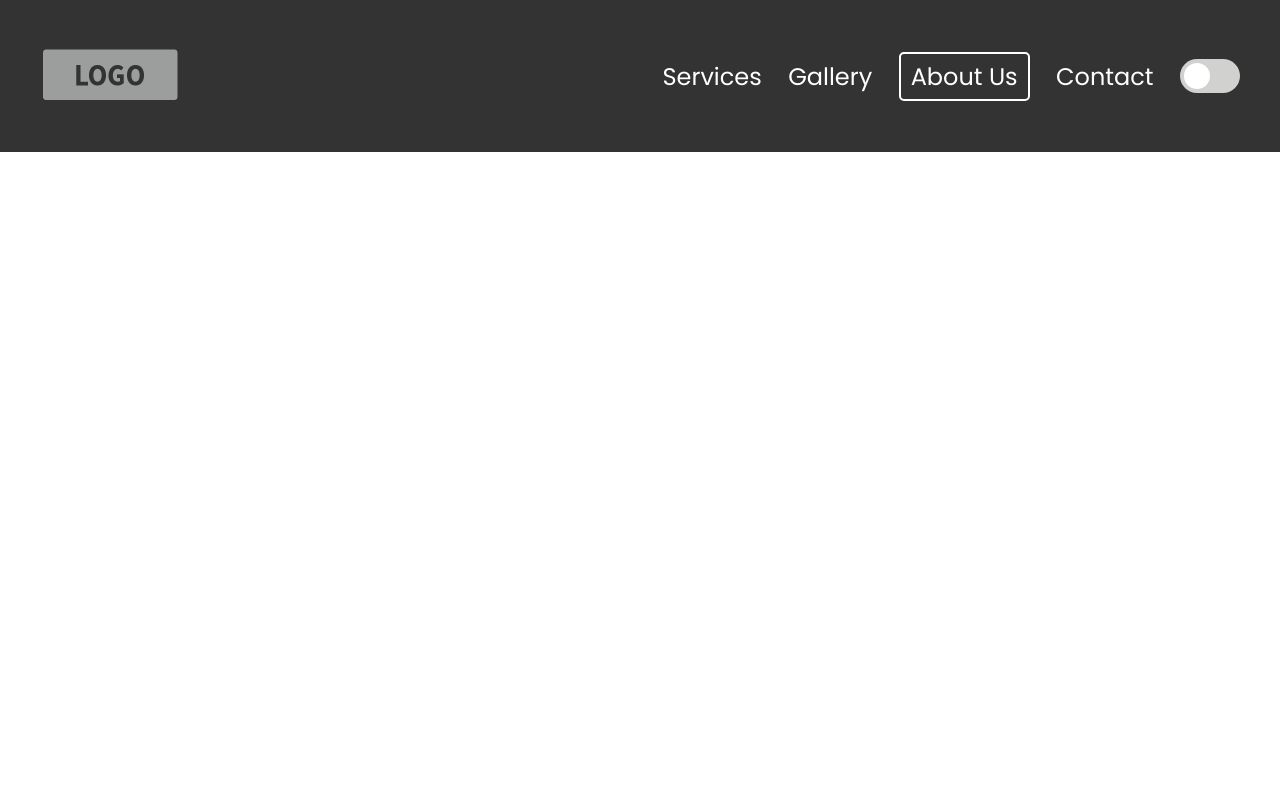
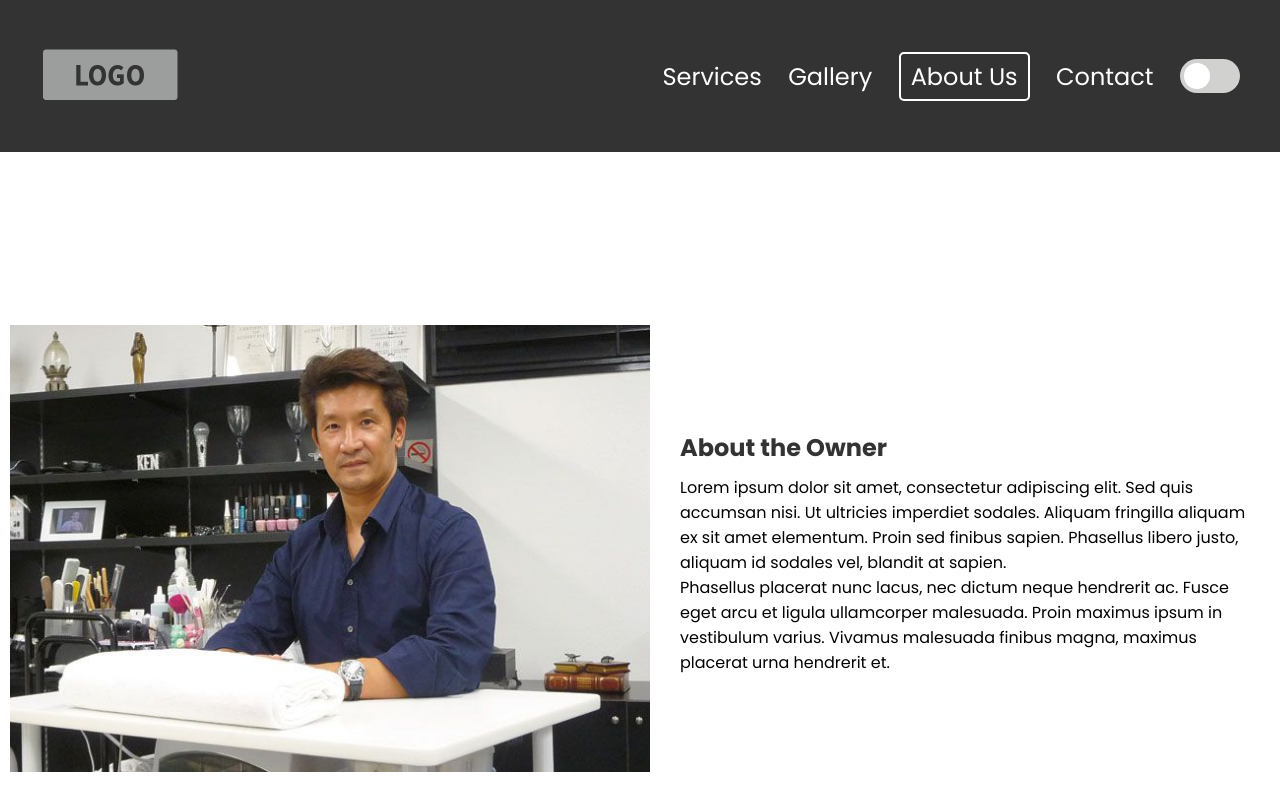
Before and after one commit to jdle3/Senior-Project, a plain HTML site: page about.html in a window 1280 px wide. Drawn offline with Linux system fonts and the light colour scheme.

Commit message:
added about us content and styled

```diff
--- a/about.html
+++ b/about.html
@@ -32,4 +32,16 @@
             </nav>
         </div>
     </header>
+
+    <div class="about-container">
+        <div class="image-container">
+            <img src="images/tempowner.jpg" alt="Owner Image">
+        </div>
+        <div class="text-container">
+            <h2>About the Owner</h2>
+            <p>Lorem ipsum dolor sit amet, consectetur adipiscing elit. Sed quis accumsan nisi. Ut ultricies imperdiet sodales. Aliquam fringilla aliquam ex sit amet elementum. Proin sed finibus sapien. Phasellus libero justo, aliquam id sodales vel, blandit at sapien.</p>
+            <p>Phasellus placerat nunc lacus, nec dictum neque hendrerit ac. Fusce eget arcu et ligula ullamcorper malesuada. Proin maximus ipsum in vestibulum varius. Vivamus malesuada finibus magna, maximus placerat urna hendrerit et.</p>
+        </div>
+    </div>
+
 </body>
--- a/styles.css
+++ b/styles.css
@@ -404,3 +404,30 @@ footer {
 .next-btn {
     right: 10px;
 }
+
+/* About Us page styles */
+.about-container {
+    display: grid;
+    grid-template-columns: 1fr 1fr; /* 50/50 split */
+    align-items: center;
+    height: 100vh; /* Adjust the height as necessary */
+}
+
+.image-container img {
+    width: 100%;
+    height: 100%; /* Adjust height to cover the entire container */
+    object-fit: cover; /* Ensures the image covers the area without losing its aspect ratio */
+    padding-left: 10px;
+}
+
+.text-container {
+    padding: 20px; /* Adjust the padding as necessary */
+    margin-left: 20px;
+}
+
+@media (max-width: 768px) {
+    .about-container {
+        grid-template-columns: 1fr; /* Stack them on smaller screens */
+        height: auto;
+    }
+}
```
Also changed, not shown: gallery.html (+2 -2 lines), images/logo.svg (deleted), images/pedicure.png (deleted), images/salon1.jpg (added), images/salon4.webp (deleted), images/tempowner.jpg (added), 2 other files.
